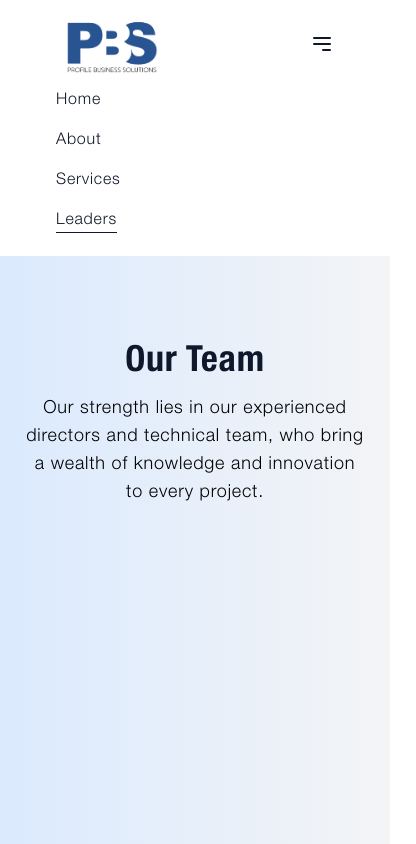
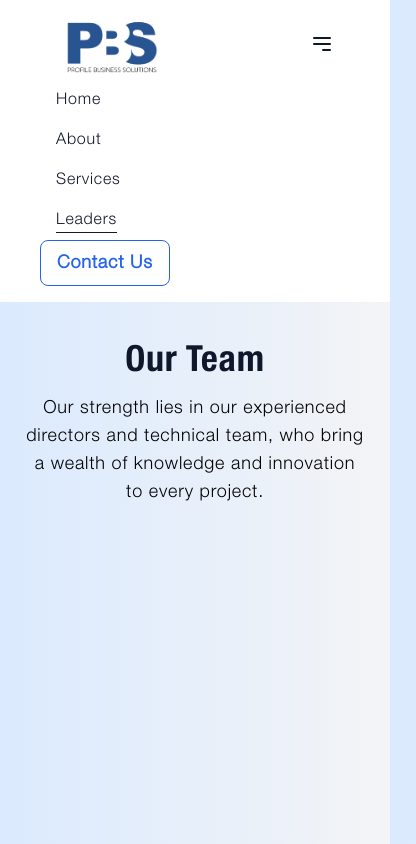
Before and after one commit to Techee-world/pbs-company, a Next.js app: page /leaders in a window 390 px wide. Both pictures are taken after a click on the button "Toggle Menu". Shown: the top 844 px of the page, 416 px wide, since content can reach past the window. Built offline with nearby package versions, Linux system fonts and the light colour scheme; grey boxes are pictures that could not be loaded.

Commit message:
leaders page resposive edit

```diff
--- a/src/app/component/LeadersCard.tsx
+++ b/src/app/component/LeadersCard.tsx
@@ -5,13 +5,13 @@ import ceo from '../../../public/ceo.png'
 const LeadersCard = () => {
   return (
       <div>
-    <div className="w-fit my-4 border rounded-full borde-gray-400">
+    <div className="lg:w-fit w-full my-4 border rounded-full borde-gray-400">
         <Image
           src={ceo}
           alt="leaders images"
           height={500}
           width={300}
-          className="object-cover rounded-lg border bg-blue-400 border-gray-400 h-64 w-64 "
+          className="object-cover rounded-lg border bg-blue-400 border-gray-400  h-64 lg:w-64 w-full  "
         />
     </div>
       <div className="py-2 text-center ">
--- a/src/app/component/NavBar.tsx
+++ b/src/app/component/NavBar.tsx
@@ -114,7 +114,7 @@ const NavBar = () => {
 
       {/* Mobile Menu */}
       {isMenuOpen && (
-        <div className="md:hidden">
+        <div className="md:hidden flex flex-col gap-">
           {menuItems.map((item) => (
             <div key={item.path}>
               <Link
@@ -128,8 +128,17 @@ const NavBar = () => {
               >
                 {item.title}
               </Link>
+
             </div>
           ))}
+            <Link
+              href="/contact"
+              className={`text-blue-600 border hover:bg-blue-600 w-fit  hover:text-white px-4 py-2 border-blue-600 rounded-lg font-bold text-lg transition duration-300 ${
+                pathname === "/contact" ? "text-blue-600" : ""
+              }`}
+            >
+              Contact Us
+            </Link>
         </div>
       )}
     </nav>
--- a/src/app/leaders/page.tsx
+++ b/src/app/leaders/page.tsx
@@ -19,17 +19,17 @@ const page = () => {
           </p>
         </div>
       </div>
-      <div
+      <div className="h-[195vh] lg:h-[100vh] lg:w-full lg:mt-[10rem]"
         style={{
           backgroundImage: `url("https://www.thechennaiangels.com/wp-content/uploads/2023/03/bca-bg-1.png")`,
-          height: "100vh",
-          width: "100%",
-          marginTop: "10rem",
+          // height: "100vh",
+          // width: "100%",
+          // marginTop: "10rem",
         }}
       >
         <div className="max-w-7xl m-auto relative mt- flex flex-col md:flex-row gap-6 pt-28  items-center  text-white  md:space-x-6 px-4">
           <div
-            className=" border-8 z-10 -rotate-[9deg] absolute w-80 h-[60vh] top-32 left-5 border-white p-1 mb-4 md:mb-0"
+            className=" border-8 z-10 -rotate-[9deg] absolute w-[25rem]  lg:w-80 h-[58vh] lg:h-[60vh] top-28 lg:top-32 left-4 lg:left-5 border-white p-1 mb-4 md:mb-0"
             data-aos="fade-up"
             data-aos-anchor-placement="top-bottom"
             data-aos-duration="800"
@@ -42,14 +42,14 @@ const page = () => {
             alt="Sridhar Vembu"
             width={300}
             height={500}
-            className="z-40 rounded-sm w-full md:w-80 lg:w-96"
+            className="z-40 rounded-sm w-full md:w-80 lg:w-96 p-4"
             data-aos="fade-up"
             data-aos-anchor-placement="top-bottom"
             data-aos-duration="800"
             data-aos-delay="500"
           />
           <RiDoubleQuotesL
-            className="w-16 h-16 text-white absolute  top-16 left-80"
+            className="w-16 h-16 text-white lg:absolute  top-16 left-80"
             data-aos="fade-up"
             data-aos-anchor-placement="top-bottom"
             data-aos-duration="800"
@@ -62,7 +62,7 @@ const page = () => {
             data-aos-duration="800"
             data-aos-delay="700"
           >
-            <p className="text-base md:text-lg ml-6   leading-relaxed">
+            <p className="text-lg md:text-lg lg:ml-6  leading-relaxed">
               I am thrilled to announce the launch of our new business
               consultancy, dedicated to empowering businesses and professionals
               to reach their full potential. In today s rapidly evolving
```
